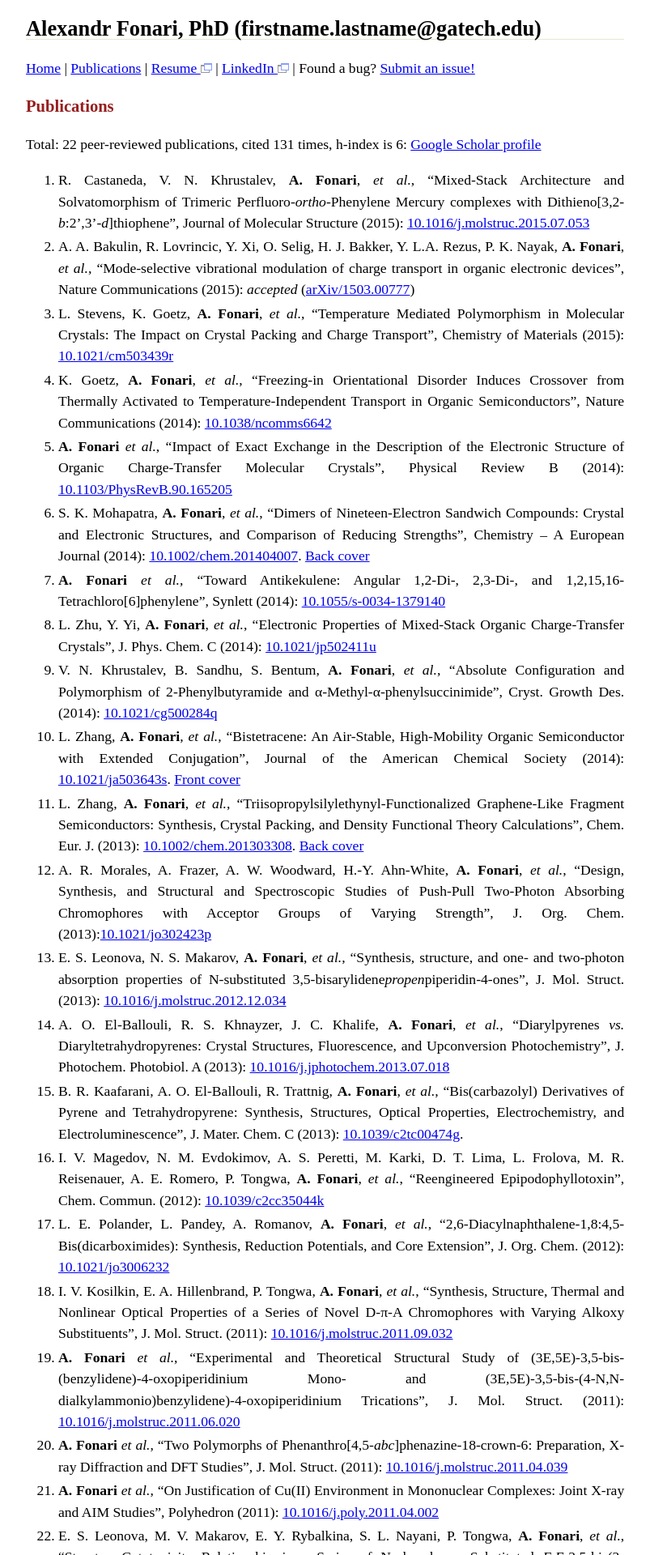
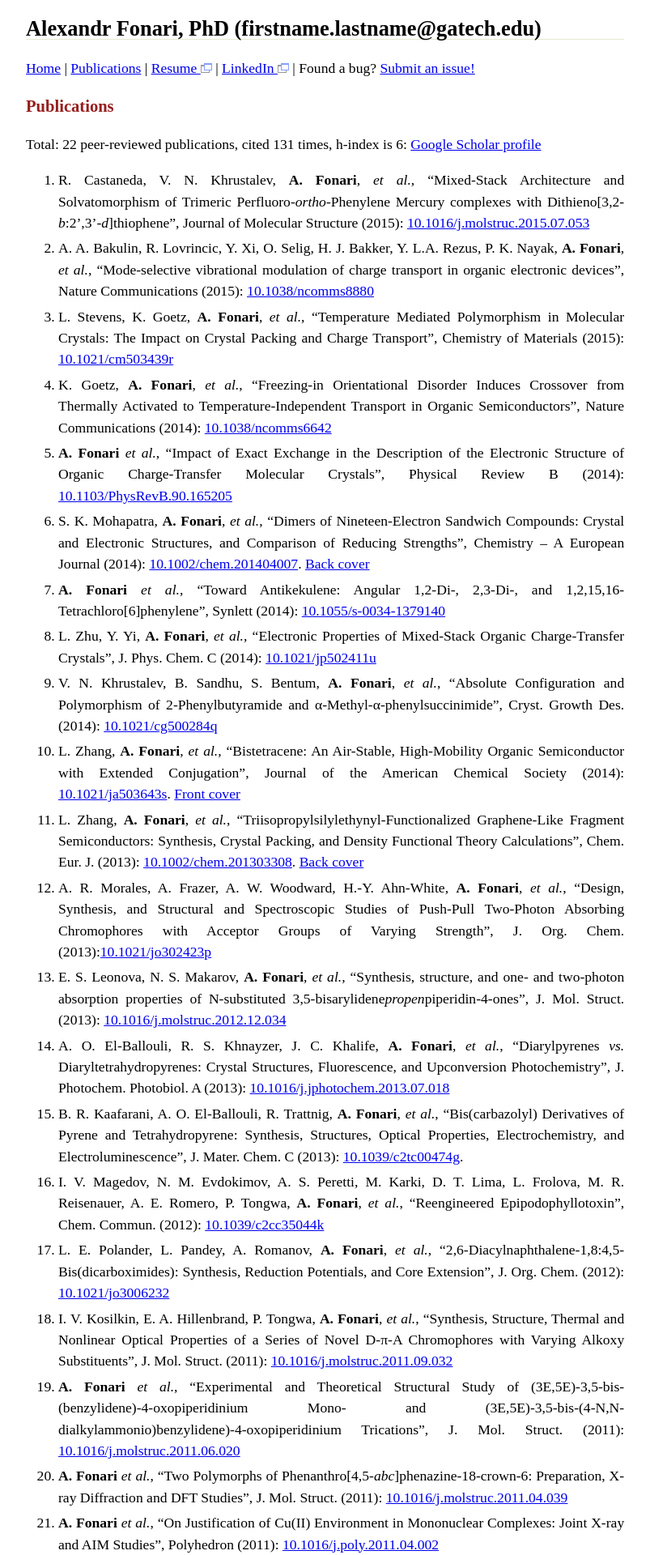
Before and after one commit to afonari/afonari.github.io, a Jekyll site: the page built from publications.md, in a window 1280 px wide. Shown: the top 1920 px of the page at 81% size, without its empty margins (56-859 px from the left). Built offline with Jekyll 4.4.1, drawn with Linux system fonts in a browser that asks for light colours; Markdown is read by kramdown in place of the engine named in the settings.

Commit message:
update publications... and css

```diff
--- a/css/screen.css
+++ b/css/screen.css
@@ -17,7 +17,7 @@ li p {
 }
 
 li {
-  margin: 0 0 3px 0;
+  margin: 0 0 5px 0;
 }
 
 #news, #summary, #research-projects, #notes, #publications, #oral-presentations, #theses {
--- a/publications.md
+++ b/publications.md
@@ -9,7 +9,7 @@ Total: 22 peer-reviewed publications, cited 131 times, h-index is 6: [Google Sch
 
 1. R. Castaneda, V. N. Khrustalev, **A. Fonari**, *et al.*, &ldquo;Mixed-Stack Architecture and Solvatomorphism of Trimeric Perfluoro-*ortho*-Phenylene Mercury complexes with Dithieno[3,2-*b*:2',3'-*d*]thiophene&rdquo;, Journal of Molecular Structure (2015): [10.1016/j.molstruc.2015.07.053](http://doi.org/10.1016/j.molstruc.2015.07.053)
 
-1. A. A. Bakulin, R. Lovrincic, Y. Xi, O. Selig, H. J. Bakker, Y. L.A. Rezus, P. K. Nayak, **A. Fonari**, *et al.*, &ldquo;Mode-selective vibrational modulation of charge transport in organic electronic devices&rdquo;, Nature Communications (2015): *accepted* ([arXiv/1503.00777](http://arxiv.org/abs/1503.00777))
+1. A. A. Bakulin, R. Lovrincic, Y. Xi, O. Selig, H. J. Bakker, Y. L.A. Rezus, P. K. Nayak, **A. Fonari**, *et al.*, &ldquo;Mode-selective vibrational modulation of charge transport in organic electronic devices&rdquo;, Nature Communications (2015): [10.1038/ncomms8880](http://doi.org/10.1038/ncomms8880)
 
 1. L. Stevens, K. Goetz, **A. Fonari**, *et al.*, &ldquo;Temperature Mediated Polymorphism in Molecular Crystals: The Impact on Crystal Packing and Charge Transport&rdquo;, Chemistry of Materials (2015): [10.1021/cm503439r](http://doi.org/10.1021/cm503439r)
 
```
